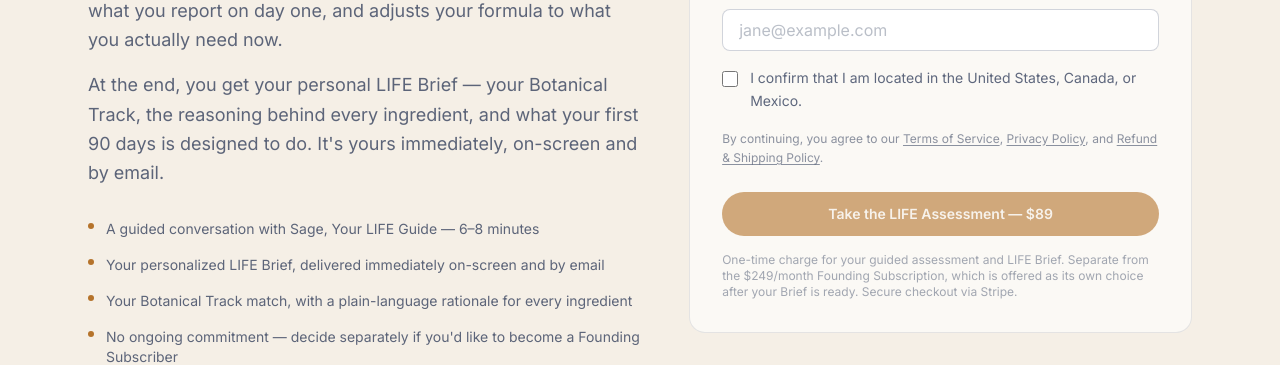
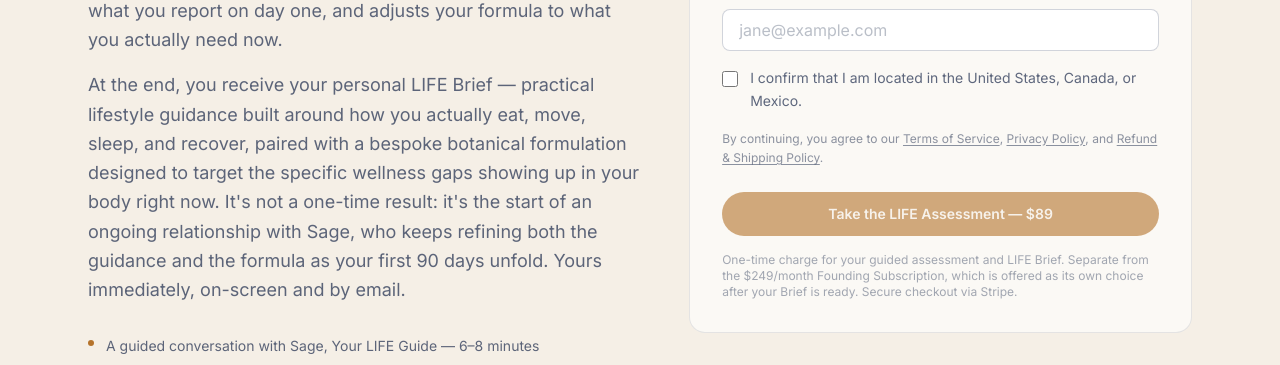
Before and after one commit to raymonedwards-sL/supplement-life-site, a Next.js app: page /assessment in a window 1280 px wide. Shown: the part 398-763 px from the top of the page. Built offline with nearby package versions, Linux system fonts and the light colour scheme; no server answers.

Commit message:
Strengthen LIFE Brief copy on assessment page; make migration 0010 idempotent

```diff
--- a/app/assessment/page.tsx
+++ b/app/assessment/page.tsx
@@ -111,10 +111,15 @@
               what you actually need now.
             </p>
             <p className="mt-4 text-lg leading-relaxed text-navy/70">
-              At the end, you get your personal LIFE Brief — your Botanical
-              Track, the reasoning behind every ingredient, and what your
-              first 90 days is designed to do. It&apos;s yours immediately,
-              on-screen and by email.
+              At the end, you receive your personal LIFE Brief — practical
+              lifestyle guidance built around how you actually eat, move,
+              sleep, and recover, paired with a bespoke botanical
+              formulation designed to target the specific wellness gaps
+              showing up in your body right now. It&apos;s not a one-time
+              result: it&apos;s the start of an ongoing relationship with
+              Sage, who keeps refining both the guidance and the formula as
+              your first 90 days unfold. Yours immediately, on-screen and
+              by email.
             </p>
 
             <div className="mt-8 flex flex-col gap-4">
```
Also changed, not shown: 1 other file (tests, documents, lock files or other folders).
